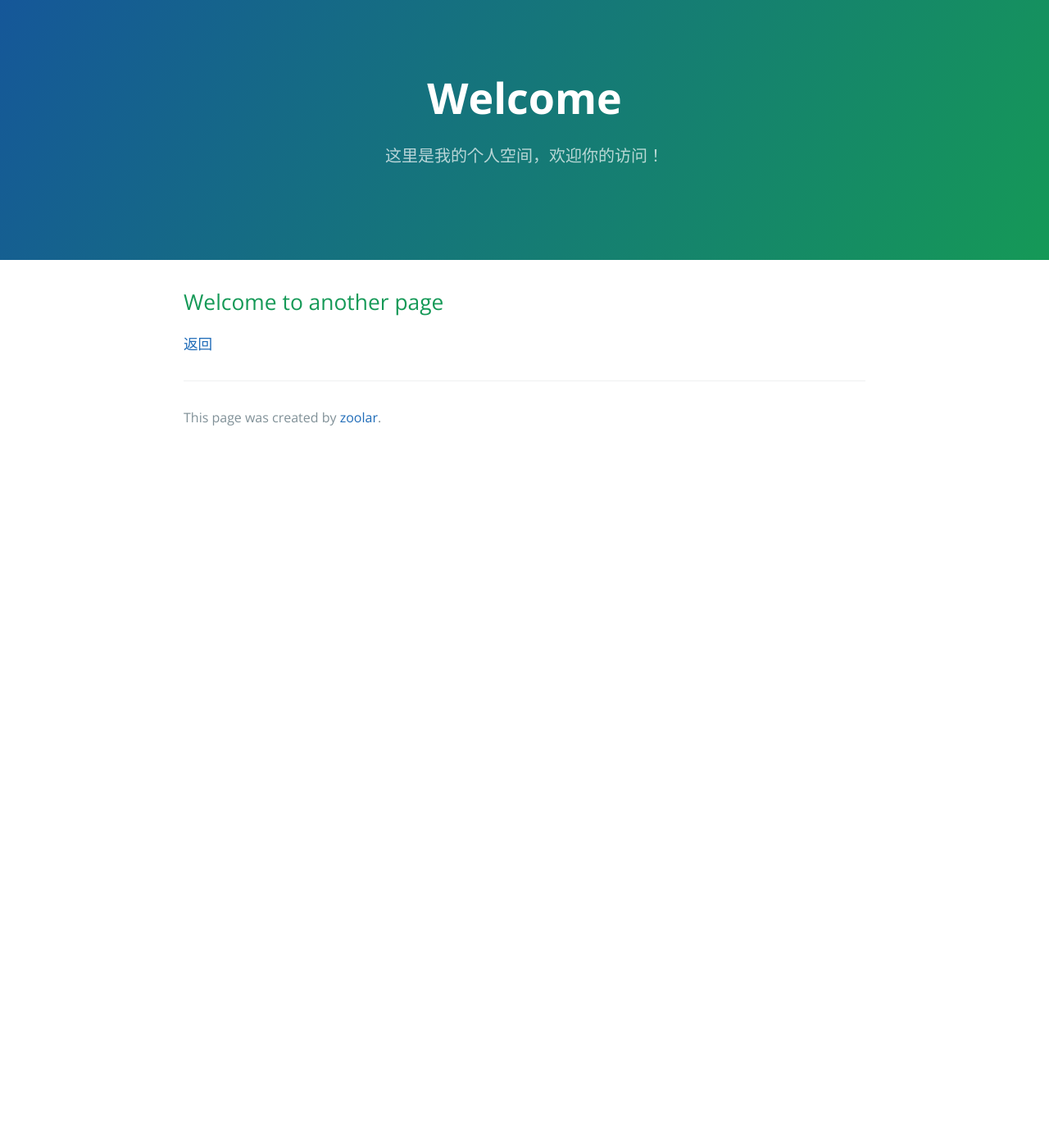
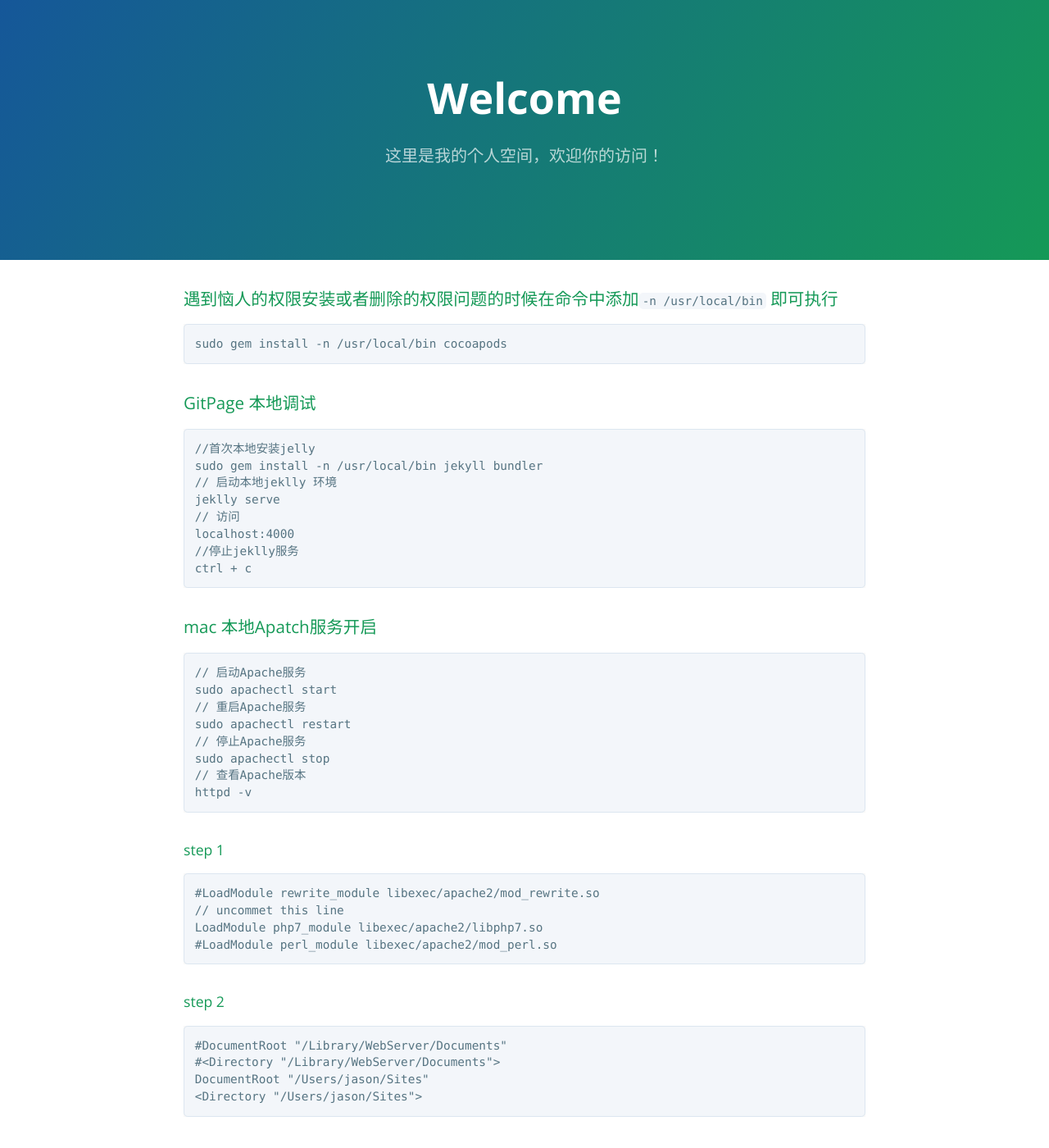
Before and after one commit to jasony9982/jasony9982.github.io, a Jekyll site: the page built from another-page.md, in a window 1280 px wide and 1400 px high. Shown: the whole window at 82% size. Built offline with Jekyll 4.4.1, drawn with Linux system fonts in a browser that asks for light colours; our own code applies the rules of GitHub Pages for plain Markdown files; some of the changed text lies outside the part shown.

Commit message:
添加 gitPage 使用

````diff
--- a/another-page.md
+++ b/another-page.md
@@ -2,7 +2,59 @@
 layout: default
 ---
 
-## Welcome to another page
+### 遇到恼人的权限安装或者删除的权限问题的时候在命令中添加`-n /usr/local/bin` 即可执行
+```
+sudo gem install -n /usr/local/bin cocoapods
+```
+### GitPage 本地调试
+```
+//首次本地安装jelly
+sudo gem install -n /usr/local/bin jekyll bundler
+// 启动本地jeklly 环境
+jeklly serve
+// 访问
+localhost:4000
+//停止jeklly服务
+ctrl + c
+```
+
+### mac 本地Apatch服务开启
+```
+// 启动Apache服务
+sudo apachectl start
+// 重启Apache服务
+sudo apachectl restart
+// 停止Apache服务
+sudo apachectl stop
+// 查看Apache版本
+httpd -v
+```
+####  step 1
+```
+#LoadModule rewrite_module libexec/apache2/mod_rewrite.so
+// uncommet this line
+LoadModule php7_module libexec/apache2/libphp7.so
+#LoadModule perl_module libexec/apache2/mod_perl.so
+```
+####  step 2
+
+```
+#DocumentRoot "/Library/WebServer/Documents"
+#<Directory "/Library/WebServer/Documents">
+DocumentRoot "/Users/jason/Sites"
+<Directory "/Users/jason/Sites">
+```
+
+#### step 3
+```
+// Options FollowSymLinks Multiviews
+ Options Indexes FollowSymLinks Multiviews
+```
+
+
+### 和谐版的Alfred 3 在每次开机后，都会提示“是否允许访问通讯录”的弹窗
+
+> sudo codesign -f -d -s - /Applications/Alfred\ 3.app/Contents/Frameworks/Alfred\ Framework.framework/Versions/A/Alfred\ Framework
 
 
 [返回](./)
````
Also changed, not shown: index.md (+2 -1 lines), 2 other files.
